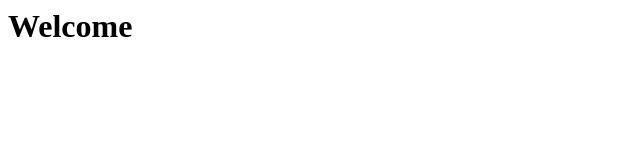
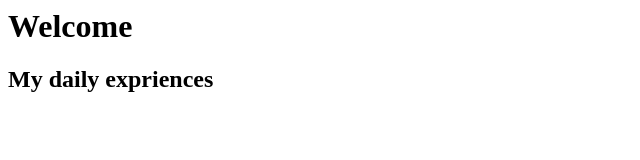
Before and after one commit to rezalaal/rezalaal.github.io, a plain HTML site: page index.htm in a window 1280 px wide. Shown: the whole page, without its empty margins (0-640 px from the left). Drawn offline with Linux system fonts and the light colour scheme.

Commit message:
add description

```diff
--- a/index.htm
+++ b/index.htm
@@ -1 +1,2 @@
 <h1>Welcome</h1>
+<h2>My daily expriences</h2>
```
